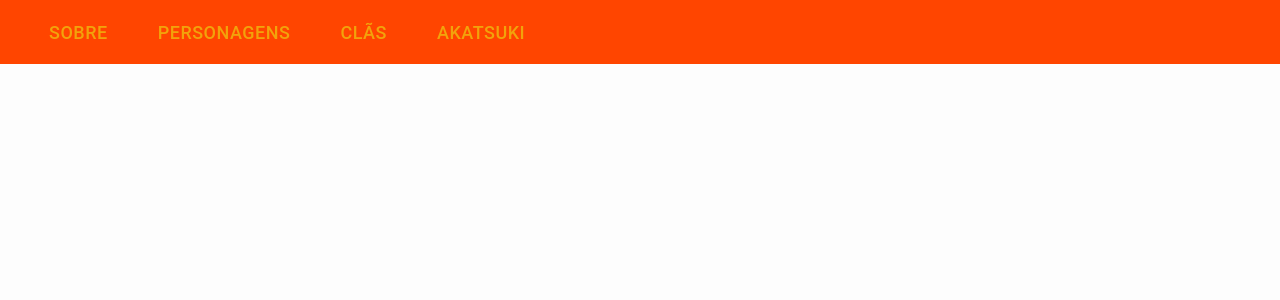
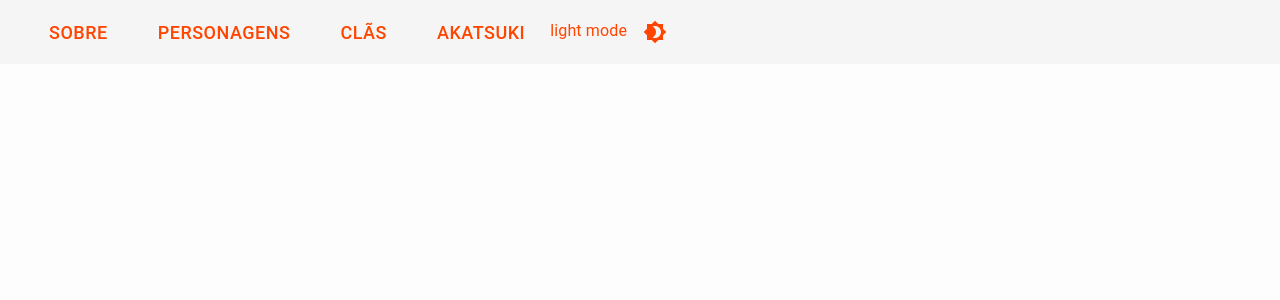
Before and after one commit to alexmacieldeveloper/naruto-app, a React (Create React App) app: page / in a window 1280 px wide. Shown: the top 300 px of the page. Built offline with nearby package versions, Linux system fonts and the light colour scheme.

Commit message:
feat: adicionando bottao com toggle para trocar o tema

```diff
--- a/package.json
+++ b/package.json
@@ -3,8 +3,9 @@
   "version": "0.1.0",
   "private": true,
   "dependencies": {
-    "@emotion/react": "^11.13.0",
+    "@emotion/react": "^11.13.3",
     "@emotion/styled": "^11.13.0",
+    "@mui/icons-material": "^5.16.7",
     "@mui/material": "^5.16.7",
     "@testing-library/jest-dom": "^5.14.1",
     "@testing-library/react": "^13.0.0",
--- a/src/components/Header.tsx
+++ b/src/components/Header.tsx
@@ -1,4 +1,4 @@
-import React, { useState } from 'react';
+import React, { useState, useContext } from 'react';
 import AppBar from '@mui/material/AppBar';
 import Box from '@mui/material/Box';
 import CssBaseline from '@mui/material/CssBaseline';
@@ -13,7 +13,9 @@ import Toolbar from '@mui/material/Toolbar';
 import Typography from '@mui/material/Typography';
 import Button from '@mui/material/Button';
 import { useTheme } from '@mui/material'
-
+import Brightness4Icon from '@mui/icons-material/Brightness4';
+import Brightness7Icon from '@mui/icons-material/Brightness7';
+import { useAppThemeContext } from '../contexts/'
 
 interface Props {
     /**
@@ -48,7 +50,9 @@ export const Header = (props: Props) => {
 
     const theme = useTheme();
 
+    const { themeName, toggleTheme } = useAppThemeContext();
     console.log("theme", theme)
+    console.log("themeName", themeName)
     const handleDrawerToggle = () => {
       setMobileOpen((prevState) => !prevState);
     };
@@ -76,16 +80,22 @@ export const Header = (props: Props) => {
 
 
     return (
-        <Box sx={{ display: 'flex' }}>
+        <Box sx={{ display: 'flex' }} >
             <CssBaseline />
-            <AppBar sx={{ boxShadow: 'none'}}>
+            <AppBar sx={{ boxShadow: 'none', color: 'text.primary'}}>
                 <Toolbar>
                     <Box sx={{ display: { xs: 'none', sm: 'block' }}}>
                         {navItems.map((item) => (
-                          <Button variant="outlined" key={item.name} sx={{ fontSize: '18px', color: 'secondary.main', lineHeight: 'normal', margin: '0 10px', border: 'none' }} href={item.href}>
+                          <Button variant="outlined" key={item.name}  sx={{ fontSize: '18px', lineHeight: 'normal', margin: '0 10px', border: 'none', color:'text.primary' }} href={item.href}>
                               {item.name}
                           </Button>
                         ))}
+                    </Box>
+                    <Box>
+                      {theme.palette.mode} mode
+                      <IconButton sx={{ ml: 1 }} onClick={toggleTheme} color="inherit">
+                        {theme.palette.mode === 'dark' ? <Brightness7Icon /> : <Brightness4Icon />}
+                      </IconButton>
                     </Box>
                 </Toolbar>
             </AppBar>
--- a/src/themes/index.ts
+++ b/src/themes/index.ts
@@ -6,7 +6,7 @@ export const getTheme = (mode: PaletteMode ) => ({
         mode,
         ...(mode === 'light' ? {
             primary: {
-                main: '#FF4500',
+                main: '#f5f5f5',
             },
             secondary: {
                 main: '#f2a30b',
@@ -18,9 +18,8 @@ export const getTheme = (mode: PaletteMode ) => ({
                 primary: '#FF4500',
             },
         } : {
-            palette: {
             primary: {
-                    main: '#f2a30b',
+                main: '#121212',
             },
             secondary: {
                 main: '#FF4500',
@@ -30,7 +29,6 @@ export const getTheme = (mode: PaletteMode ) => ({
             },
             text: {
                 primary: '#f2a30b',
-                }
             },
         }),
 
```
Also changed, not shown: 1 other file (tests, documents, lock files or other folders). Lines whose indentation alone changed are shown as unchanged.
